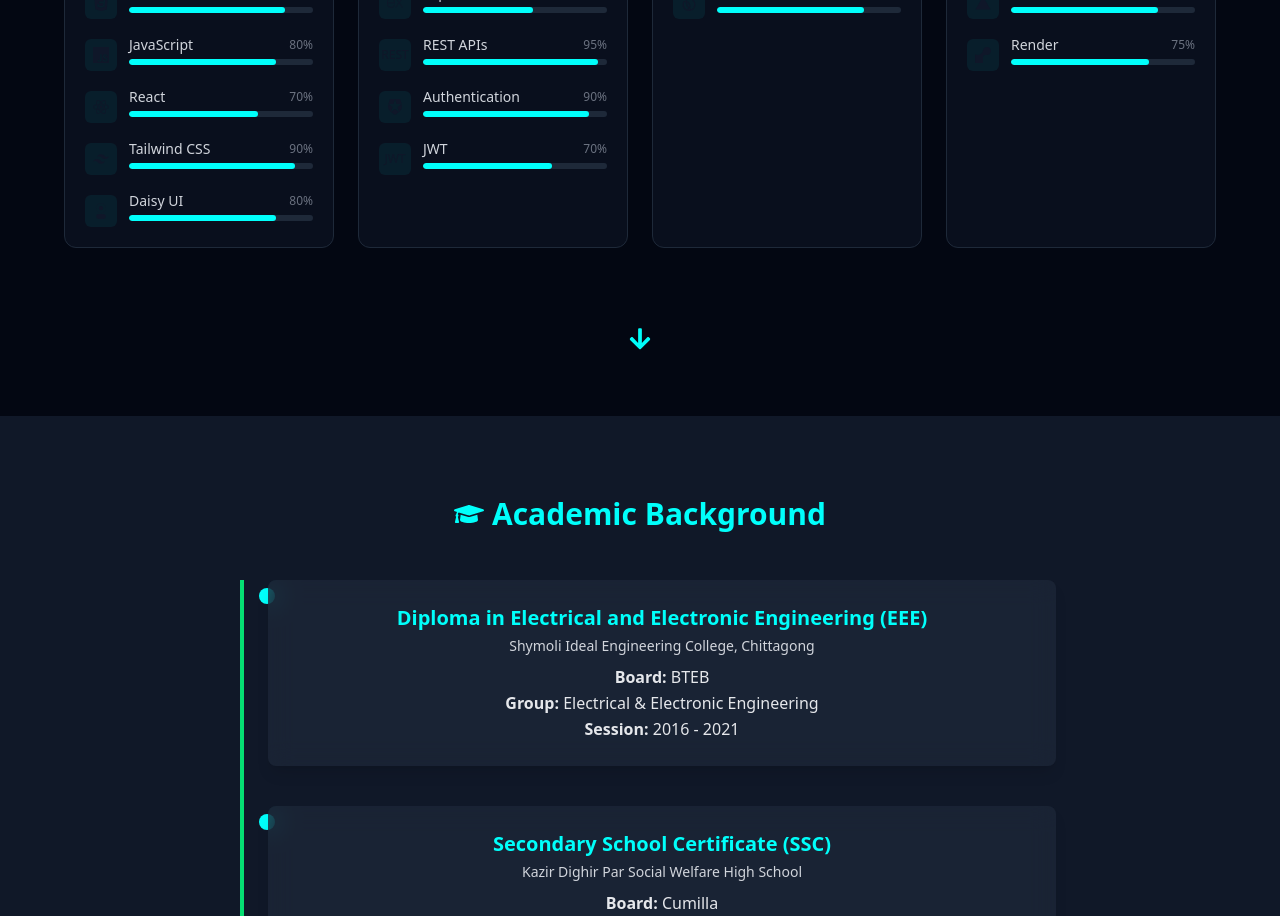
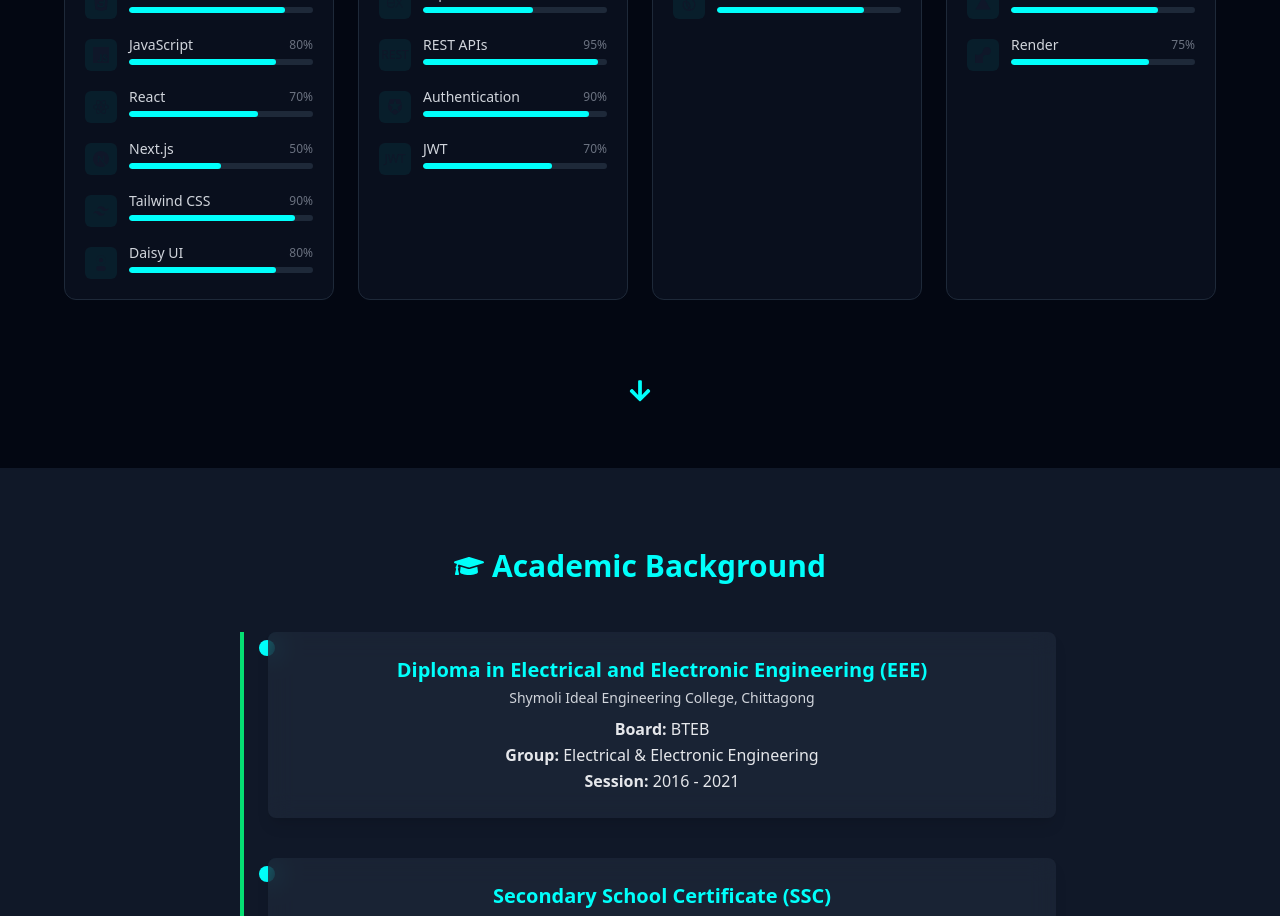
Before and after one commit to Abusolaymansefat/portfolio, a React (Vite) app: page / in a window 1280 px wide. Shown: the part 4200-5116 px from the top of the page. Built offline with nearby package versions, Linux system fonts and the light colour scheme.

Commit message:
vercel deploy

```diff
--- a/src/components/Banner.jsx
+++ b/src/components/Banner.jsx
@@ -35,8 +35,8 @@ const Banner = () => {
 
   const handleDownloadCV = () => {
     const link = document.createElement("a");
-    link.href = "/Abu-solayman-Sefat-Full Stack Developer-Resume.pdf";
-    link.download = "Abu-solayman-Sefat-Full Stack Developer-Resume.pdf";
+    link.href = "/Abu-solayman-Sefat-Full Stack Developer-Resume .pdf";
+    link.download = "Abu-solayman-Sefat-Full Stack Developer-Resume .pdf";
     link.click();
   };
 
--- a/src/components/Skill.jsx
+++ b/src/components/Skill.jsx
@@ -16,6 +16,7 @@ import {
   SiDaisyui,
   SiAuth0,
   SiRender,
+  SiNextdotjs,
 } from "react-icons/si";
 
 const Skill = () => {
@@ -31,6 +32,7 @@ const Skill = () => {
         { name: "CSS3", icon: <SiCss3 />, level: 85 },
         { name: "JavaScript", icon: <SiJavascript />, level: 80 },
         { name: "React", icon: <FaReact />, level: 70 },
+        { name: "Next.js", icon: <SiNextdotjs />, level: 50 },
         { name: "Tailwind CSS", icon: <RiTailwindCssFill />, level: 90 },
         { name: "Daisy UI", icon: <SiDaisyui />, level: 80 },
       ],
```
Also changed, not shown: 2 other files (tests, documents, lock files or other folders).
